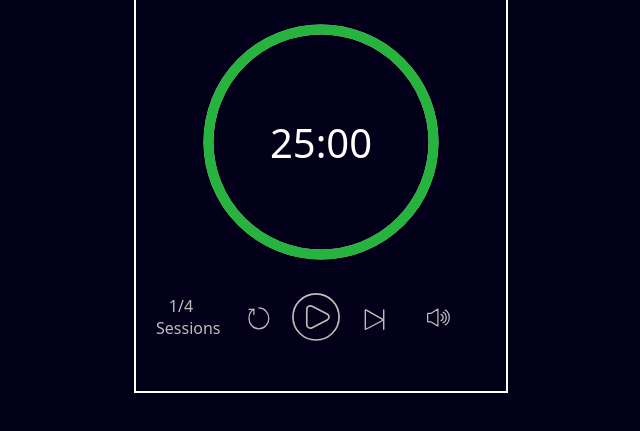
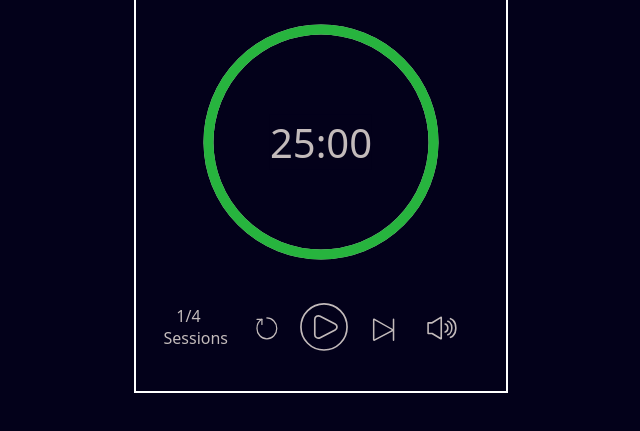
Before and after one commit to mohammadhossienkiyaie/pomodoro, a plain HTML site: page app/PomodoroTab/FocusPlus.html in a window 1280 px wide. Shown: the part 111-542 px from the top of the page, without its empty margins (319-959 px from the left). Drawn offline with Linux system fonts and the light colour scheme.

Commit message:
create better design for timerTab

```diff
--- a/app/PomodoroTab/FocusPlus.html
+++ b/app/PomodoroTab/FocusPlus.html
@@ -14,19 +14,19 @@
             <div id="navbar-placeholder"></div>
             <div class="timerDiv" id="timerDiv">
                 <div class="timerDisplay" id="timerDisplay">
-                    <p class="timeDisplay">25:00</p>
+                    <p class="timeDisplay" id="timeDisplay">25:00</p>
                     <svg class="timerSvg" viewBox="0 0 100 100">
                         <circle class="timer-circle-track" cx="50" cy="50" r="45"></circle>
-                        <circle class="timer-circle-progress" cx="50" cy="50" r="45"></circle>
+                        <circle class="timer-circle-progress" id="progressCircle" cx="50" cy="50" r="45"></circle>
                     </svg>
                 </div>
             </div>
             <div class="timercontrolDiv">
                 <p class="Session-text">1/4 Sessions</p>
-                <img src="/img/icons/rest.svg" alt="restIcon" class="timerIcon , restIcon" id="restIcon">
-                <img src="/img/icons/start.svg" alt="startIcon" class="timerIcon , startIcon" id="startIcon">
-                <img src="/img/icons/forward.svg" alt="forwarIcon" class="timerIcon , forwardIcon" id="forwardIcon">
-                <img src="/img/icons/soundon.svg" alt="soundIcon" class="timerIcon , soundonIcon" id="soundIcon">
+                <div class="timerIcon , restIcon "></div>
+                <div class="timerIcon , startIcon"></div>
+                <div class="timerIcon , forwardIcon"></div>
+                <div class="timerIcon , soundIcon , smallIcon"></div>
             </div>
         </div>
     </div>
--- a/app/PomodoroTab/FocusPlusStyle.css
+++ b/app/PomodoroTab/FocusPlusStyle.css
@@ -184,17 +184,19 @@ a {
     display: flex;
     flex-direction: row;
     justify-content: flex-start;
-    align-items: center;
+    align-items : center;
     padding: 0px;
+    margin-left: 15px;
+    margin-top: 10px;
 }
 
 .timeDisplay {
     font-size: 40px;
-    color: white;
+    color: #C3BBBB;
     position: absolute;
     top: 50%;
     left: 50%;
-    transform : translate(-50% , -50%);
+    transform: translate(-50%, -50%);
     z-index: 1;
 }
 
@@ -202,18 +204,41 @@ a {
     margin-right: 40px;
 }
 
-#restIcon {
+.restIcon{
+    background-image : url('/img/icons/rest.svg');
+    background-size: cover;
     margin-right: 20px;
 }
-
-#startIcon {
+.startIcon{
+    background-image: url('/img/icons/start.svg');
+    background-size: cover;
     margin-right: 20px;
 }
-
-.forwardIcon {
-    margin-right: 20px;
+.forwardIcon{
+    background-image: url('/img/icons/forward.svg');
+    background-size: cover;
+    padding: 1px;
+    margin-right: 30px;
 }
-
-.soundonIcon {
-    margin-left: 20px;
+.soundIcon{
+    background-image: url('/img/icons/soundon.svg');
+    background-size : cover;
+    padding: 1px;
+    margin-top: 2px;
 }
+.restIcon:hover{
+    background-image : url('/img/icons/rest-hover.svg');
+}
+.startIcon:hover{
+    background-image: url('/img/icons/start-hover.svg');
+}
+.forwardIcon:hover{
+    background-image: url('/img/icons/forward-hover.svg');
+}
+.soundIcon:hover{
+    background-image: url('/img/icons/soundon-hover.svg');
+}
+.smallIcon{
+    width: 30px;
+    height : 30px;
+}
--- a/app/PomodoroTab/render.js
+++ b/app/PomodoroTab/render.js
@@ -21,7 +21,9 @@ const iconPath = {
     },
     'startIcon': {
         default: '/img/icons/start.svg',
-        hover: '/img/icons/start-hover.svg'
+        hover: '/img/icons/start-hover.svg',
+        clicked: '/img/icons/pause.svg',
+        clickedHover: '/img/icons/pause-hover.svg'
     },
     'forwardIcon': {
         default: '/img/icons/forward.svg',
@@ -116,28 +118,12 @@ function initializetTopbarHoverEffects() {
         })
     }
 }
+
+// hover controll buttons
 const restIcon = document.getElementById('restIcon');
 const startIcon = document.getElementById('startIcon');
 const forwardIcon = document.getElementById('forwardIcon');
 const soundIcon = document.getElementById('soundIcon');
+const allControllIcon = document.querySelectorAll('.timerIcon');
 
-function controllIcon(){
-    const allControllIcon = document.querySelectorAll('.timercontrolDiv');
-    console.log(allControllIcon);
-    if(allControllIcon.length > 0){
-        allControllIcon.forEach(icons =>{
-            const ID  = icons.id;
-            if(ID && iconPath[ID]){
-                icons.addEventListener('mouseenter' , function(){
-                    icons.src = iconPath[ID].hover;
-                });
-                icons.addEventListener('mouseleave' , function(){
-                    icons.src = iconPath[ID].default;
-                })
-            }else{
-                console.log('the id dosent found ! ');
-            }
-        })
-    }
-}
-document.addEventListener('DOMContentLoaded' , controllIcon);
+// document.addEventListener('DOMContentLoaded', controllIcon);
--- /dev/null
+++ b/app/PomodoroTab/test.css
@@ -0,0 +1,12 @@
+*{
+    background-color: black;
+}
+.pic{
+    background-image: url('/img/icons/configIcon.svg');
+    background-size: cover;
+    width: 100px;
+    height: 100px;
+}
+.pic:hover{
+    background-image: url('/img/icons/configIcon-hover.svg');
+}
```
Also changed, not shown: app/PomodoroTab/test.html (added, +14 -0 lines), img/icons/pause-hover.svg (added), img/icons/pause.svg (added).
